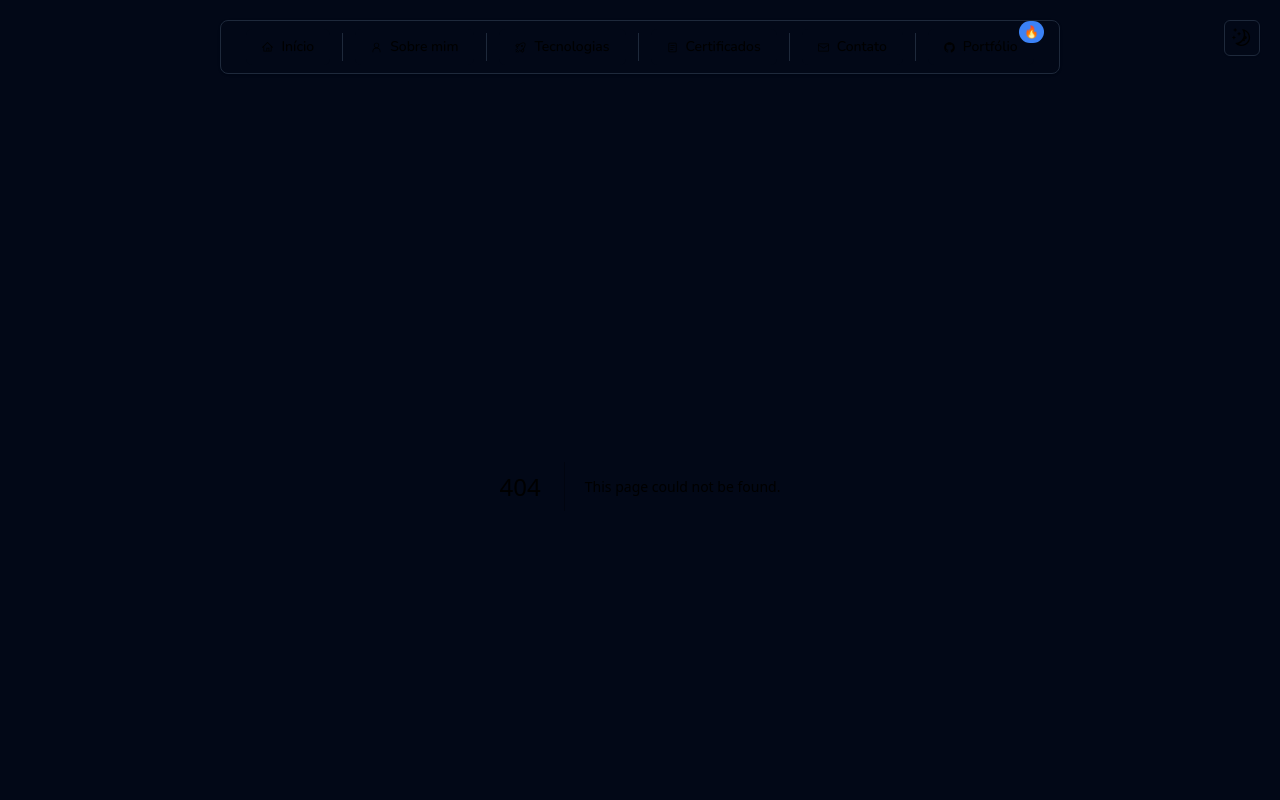
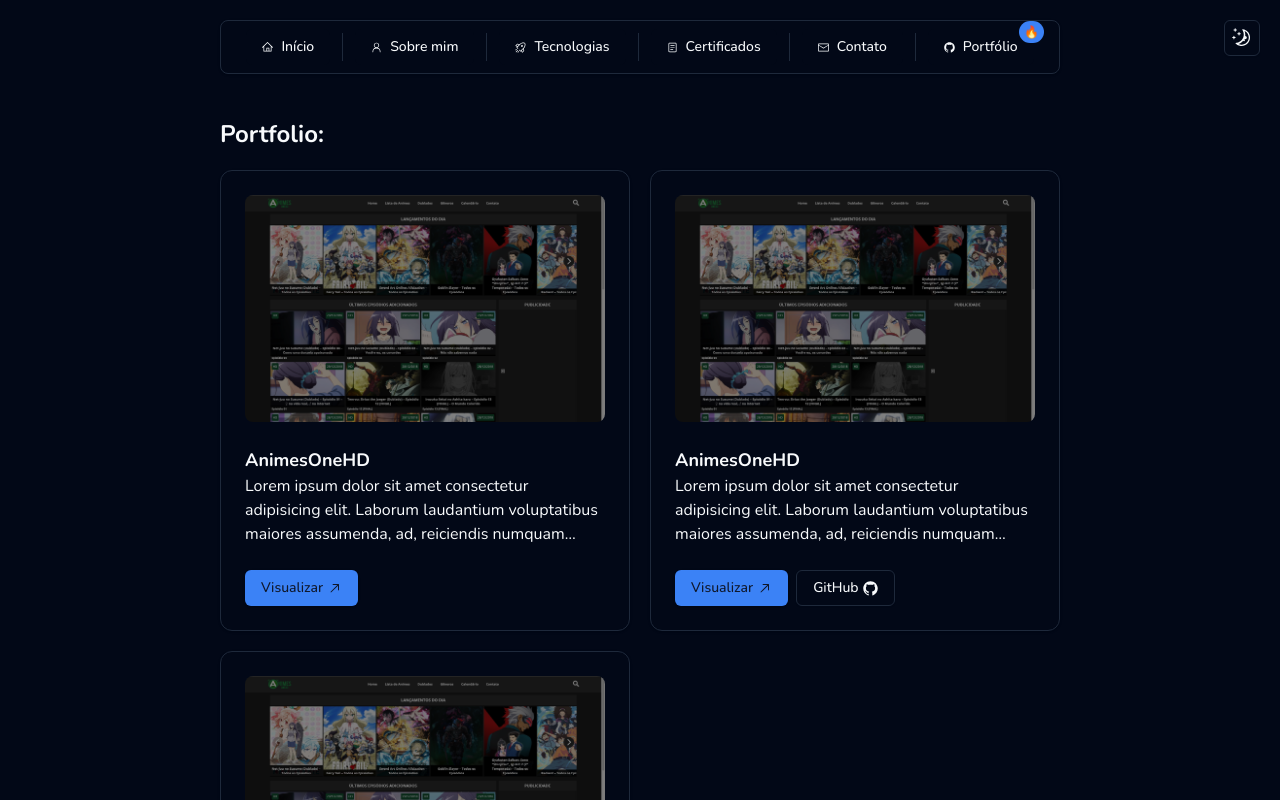
Before and after one commit to pedrodecf/pedrodecf.com, a Next.js app: page /portfolio in a window 1280 px wide. Before the commit this address had no page. Shown: the top 800 px of the page. Built offline with nearby package versions, Linux system fonts and the light colour scheme.

Commit message:
feat: :sparkles: página de portfólio estática

```diff
--- a/package.json
+++ b/package.json
@@ -19,6 +19,7 @@
     "@radix-ui/react-separator": "^1.1.0",
     "@radix-ui/react-slot": "^1.1.0",
     "@radix-ui/react-tooltip": "^1.1.2",
+    "@tailwindcss/line-clamp": "^0.4.4",
     "class-variance-authority": "^0.7.0",
     "clsx": "^2.1.1",
     "next": "14.2.5",
--- a/src/app/_components/Menu.tsx
+++ b/src/app/_components/Menu.tsx
@@ -79,7 +79,7 @@ export function Menu() {
             <Separator orientation="vertical" className="h-7" />
 
             <NavigationMenuItem className="relative">
-              <Link href="/" legacyBehavior passHref>
+              <Link href="/portfolio" legacyBehavior passHref>
                 <NavigationMenuLink className={navigationMenuTriggerStyle()}>
                   <GitHubLogoIcon className="pr-1 mr-1 " />
                   Portfólio
--- /dev/null
+++ b/src/app/_components/PorfolioCard.tsx
@@ -0,0 +1,72 @@
+'use client'
+
+import { Button } from '@/components/ui/button'
+import { Card, CardContent, CardFooter, CardHeader } from '@/components/ui/card'
+import { Dialog, DialogContent, DialogTrigger } from '@/components/ui/dialog'
+import { DialogTitle } from '@radix-ui/react-dialog'
+import { ArrowTopRightIcon, GitHubLogoIcon } from '@radix-ui/react-icons'
+import Image from 'next/image'
+import Link from 'next/link'
+
+interface PortoflioCardProps {
+  title: string
+  description: string
+  image: string
+  projectLink: string
+  githubLink?: string
+}
+
+export function PortfolioCard({
+  description,
+  image,
+  title,
+  projectLink,
+  githubLink,
+}: PortoflioCardProps) {
+  return (
+    <Card className="w-full">
+      <Dialog>
+        <CardHeader>
+          <DialogTrigger>
+            <Image
+              src={image}
+              alt={title}
+              width={640}
+              height={480}
+              className="cursor-pointer rounded-lg brightness-50 duration-500 hover:scale-105 hover:brightness-100"
+              priority={true}
+            />
+          </DialogTrigger>
+          <DialogContent aria-describedby={undefined} className="max-w-[70vw]">
+            <DialogTitle className="sr-only">{title}</DialogTitle>
+            <Image
+              src={image}
+              alt={title}
+              width={1280}
+              height={720}
+              priority={true}
+            />
+          </DialogContent>
+        </CardHeader>
+      </Dialog>
+      <CardContent>
+        <h2 className="font-bold text-lg">{title}</h2>
+        <p className="line-clamp-3">{description}</p>
+      </CardContent>
+      <CardFooter className="flex items-center gap-2">
+        <Button asChild>
+          <Link href={projectLink} target="_blank">
+            Visualizar <ArrowTopRightIcon className="ml-1" />
+          </Link>
+        </Button>
+        {githubLink && (
+          <Button variant="outline" asChild>
+            <Link href={githubLink} target="_blank">
+              GitHub <GitHubLogoIcon className="ml-1" />
+            </Link>
+          </Button>
+        )}
+      </CardFooter>
+    </Card>
+  )
+}
--- /dev/null
+++ b/src/app/portfolio/page.tsx
@@ -0,0 +1,30 @@
+import { PortfolioCard } from '../_components/PorfolioCard'
+
+export default function Portfolio() {
+  return (
+    <main className="flex flex-col justify-center mt-8 gap-5">
+      <h2 className="text-2xl font-bold">Portfolio: </h2>
+      <div className="grid grid-cols-2 gap-5">
+        <PortfolioCard
+          image="/screenshot-1.png"
+          title="AnimesOneHD"
+          description="Lorem ipsum dolor sit amet consectetur adipisicing elit. Laborum laudantium voluptatibus maiores assumenda, ad, reiciendis numquam impedit quibusdam"
+          projectLink="https://animesonehd.vercel.app/"
+        />
+        <PortfolioCard
+          image="/screenshot-1.png"
+          title="AnimesOneHD"
+          description="Lorem ipsum dolor sit amet consectetur adipisicing elit. Laborum laudantium voluptatibus maiores assumenda, ad, reiciendis numquam impedit quibusdam"
+          projectLink="https://animesonehd.vercel.app/"
+          githubLink="asdfasf"
+        />
+        <PortfolioCard
+          image="/screenshot-1.png"
+          title="AnimesOneHD"
+          description="Lorem ipsum dolor sit amet consectetur adipisicing elit. Laborum laudantium voluptatibus maiores assumenda, ad, reiciendis numquam impedit quibusdam"
+          projectLink="https://animesonehd.vercel.app/"
+        />
+      </div>
+    </main>
+  )
+}
--- a/tailwind.config.ts
+++ b/tailwind.config.ts
@@ -86,7 +86,7 @@ const config = {
       },
     },
   },
-  plugins: [require('tailwindcss-animate')],
+  plugins: [require('tailwindcss-animate'), require('@tailwindcss/line-clamp')],
 } satisfies Config
 
 export default config
```
Also changed, not shown: 1 other file (tests, documents, lock files or other folders).
